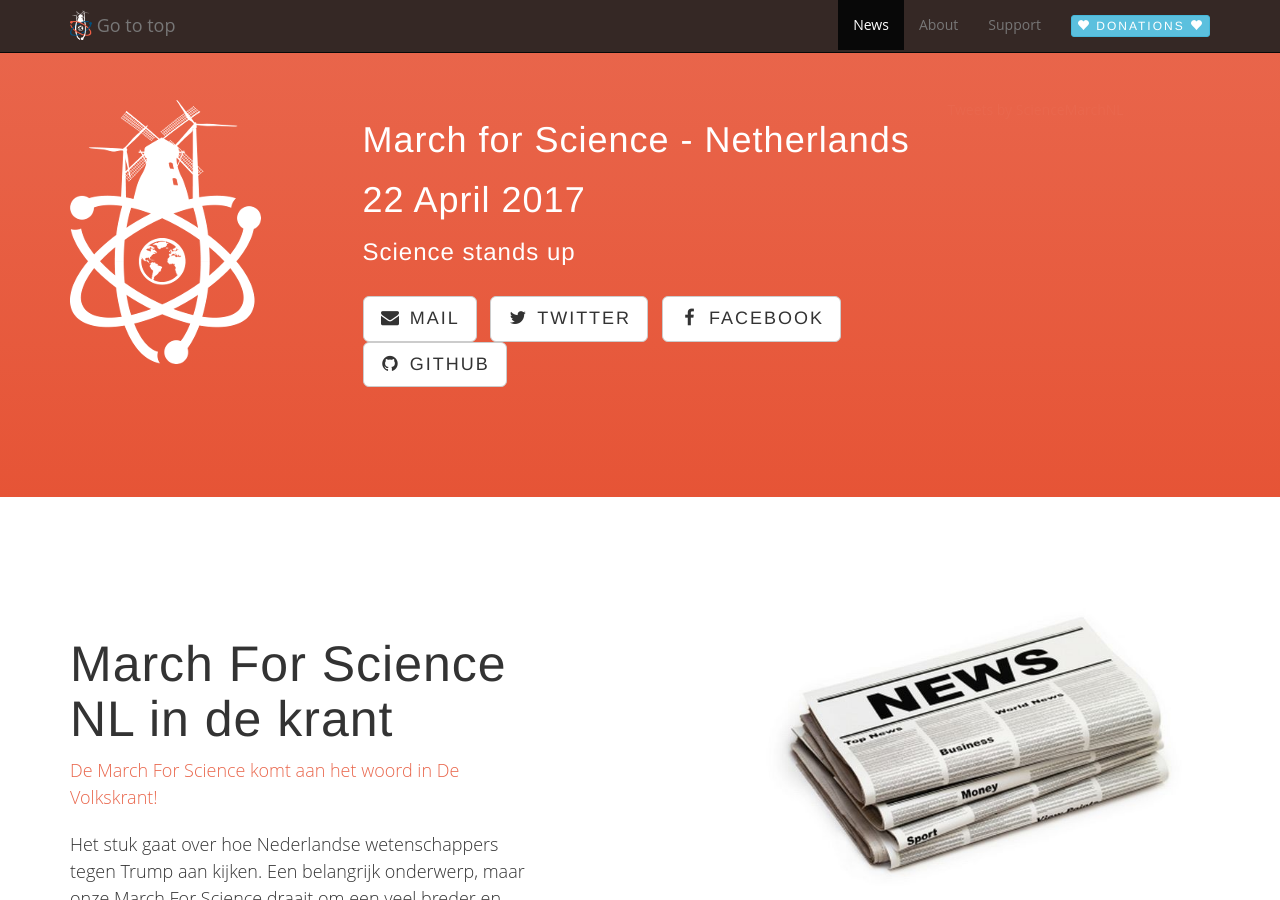
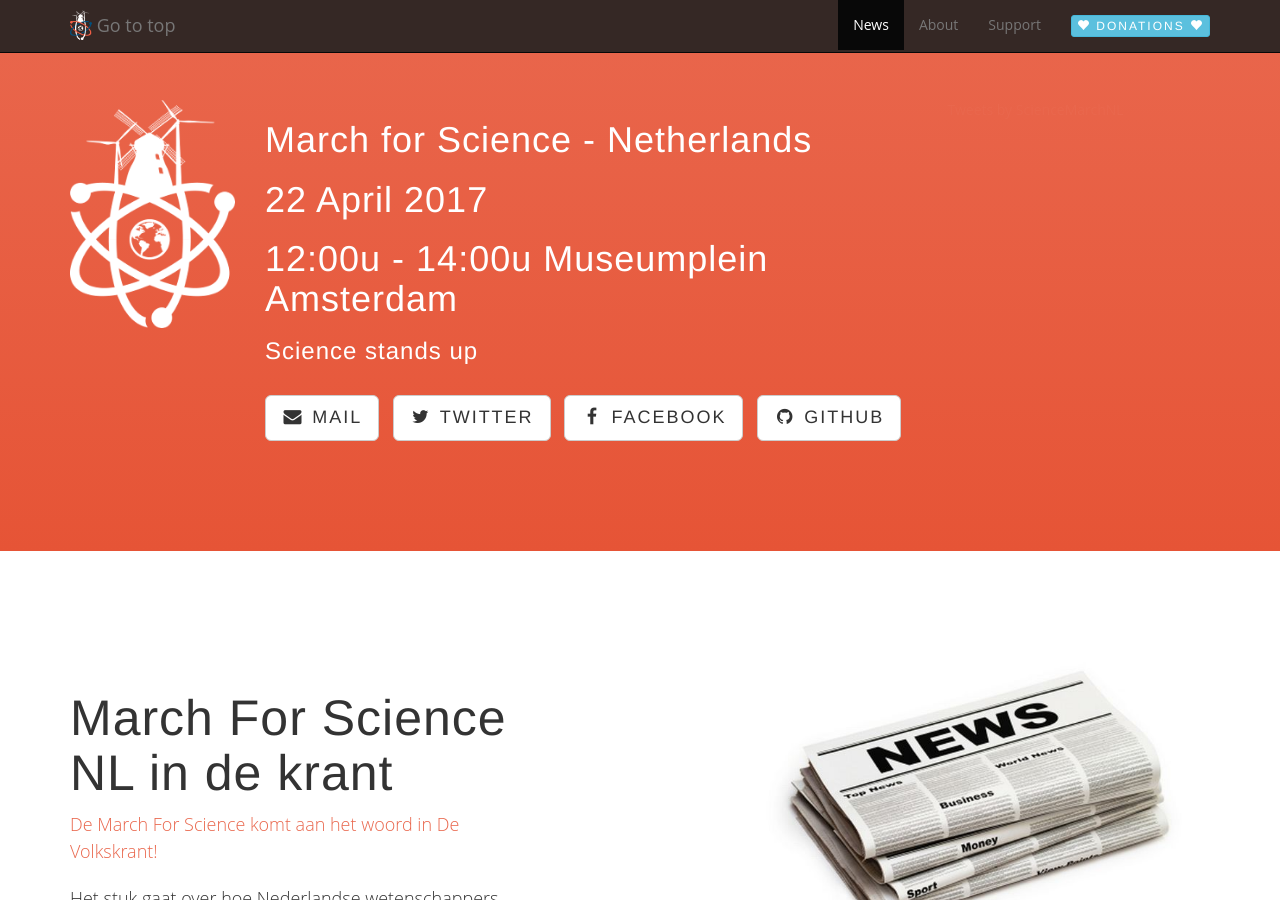
Before and after one commit to marchforsciencenl/marchforsciencenl-website, a Jekyll site: the page built from index.html, in a window 1280 px wide and 900 px high. Built offline with Jekyll 4.4.1, drawn with Linux system fonts in a browser that asks for light colours; comment, search, counter and statistics services are not loaded.

Commit message:
Added time & location

```diff
--- a/_includes/home.html
+++ b/_includes/home.html
@@ -5,13 +5,14 @@
 		<div class="container">
 
 			<div class="row">
-<div class="col-lg-3">
+<div class="col-lg-2">
 <img class="img-responsive" src="/img/MfS-NL.png" alt>
 </div>
-				<div class="col-lg-6">
+				<div class="col-lg-7">
 					<div class="intro-message">
 						<h1>March for Science - Netherlands</h1>
 						<h1>22 April 2017</h1>
+						<h1>12:00u - 14:00u Museumplein Amsterdam</h1>
 						<h3>Science stands up</h3>
 						<br>
 						<ul class="list-inline intro-social-buttons">
```
